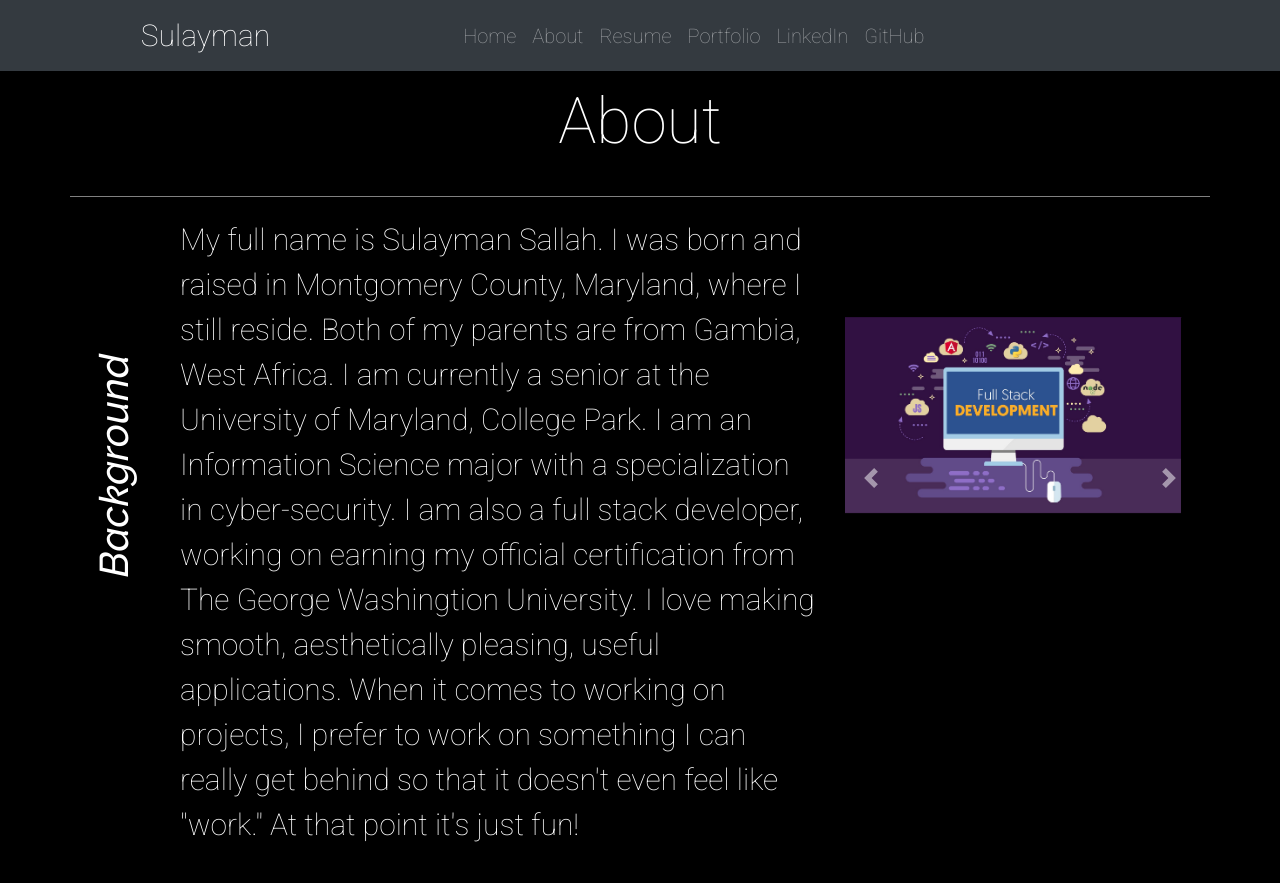
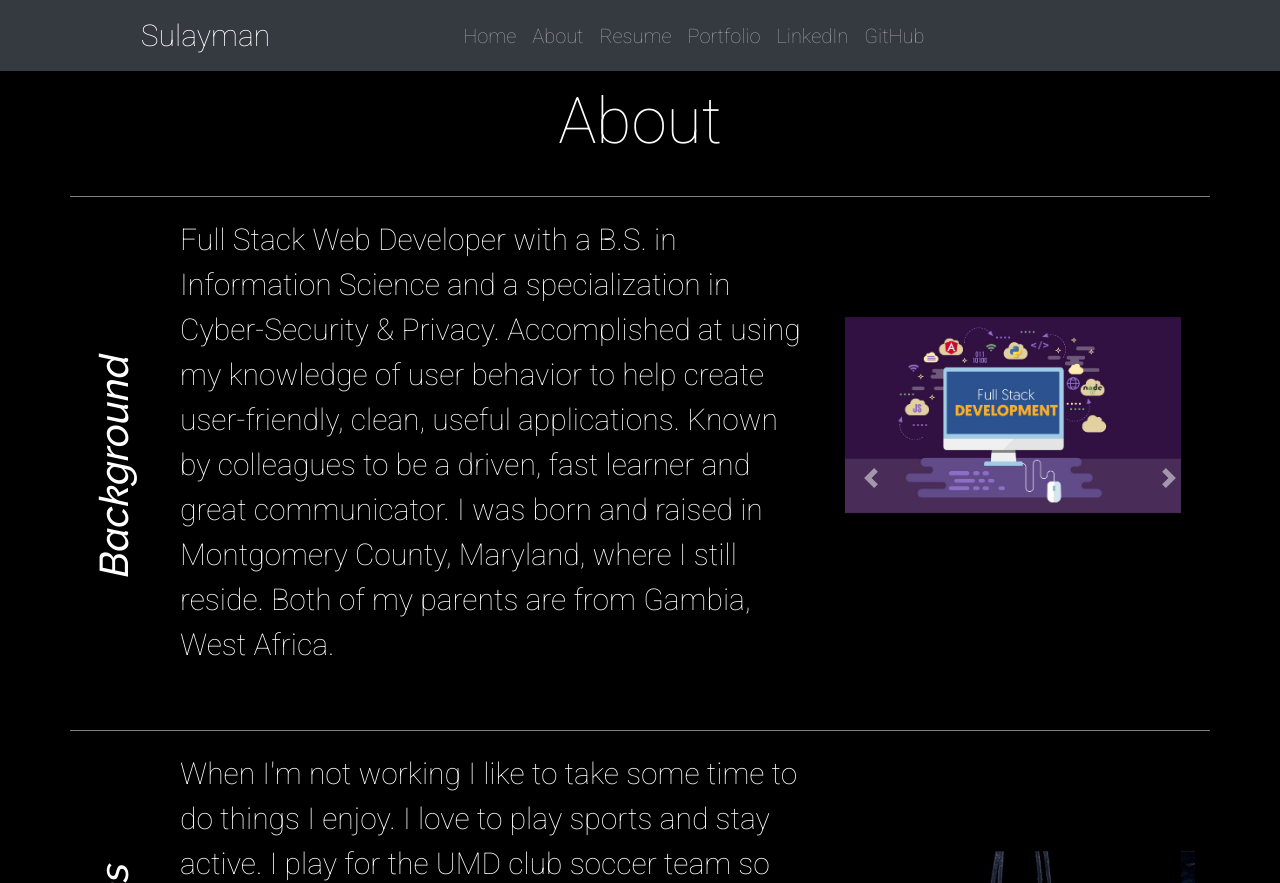
Before and after one commit to Saulstice/SolPortfolio, a plain HTML site: page html/about.html in a window 1280 px wide. Shown: the top 883 px of the page. Drawn offline with nearby package versions, Linux system fonts and the light colour scheme; files whose address does not match are found by name.

Commit message:
Fixed typos

```diff
--- a/html/about.html
+++ b/html/about.html
@@ -33,7 +33,7 @@
                 </li>
                 <li class="nav-item">
                     <a class="nav-link" href="../saulResume.pdf" target="_blank">Resume</a>
-                  </li>
+                </li>
                 <li class="nav-item">
                     <a class="nav-link" href="portfolio.html">Portfolio</a>
                 </li>
@@ -63,13 +63,11 @@
                 <h1>Background</h1>
             </div>
             <div class="col-md-7 col-sm-12">
-                My full name is Sulayman Sallah. I was born and raised in Montgomery County, Maryland, where I still
-                reside. Both of my parents are from Gambia, West Africa. I am currently a senior at the University
-                of Maryland, College Park. I am an Information Science major with a specialization
-                in cyber-security. I am also a full stack developer, working on earning my official certification from
-                The George Washingtion University. I love making smooth, aesthetically pleasing, useful applications. When
-                it comes to working on projects, I prefer to work on something I can really get behind
-                so that it doesn't even feel like "work." At that point it's just fun!
+                Full Stack Web Developer with a B.S. in Information Science and a specialization in
+                Cyber-Security & Privacy. Accomplished at using my knowledge of user behavior to help create
+                user-friendly, clean, useful applications. Known by colleagues to be a driven, fast learner and great communicator.
+                I was born and raised in Montgomery County, Maryland, where I still
+                reside. Both of my parents are from Gambia, West Africa.
                 <hr>
             </div>
             <div class="col-md-8 col-sm-12 col-lg-4 carousel">
@@ -110,7 +108,8 @@
                 When I'm not working I like to take some time to do things I enjoy. I love to play sports and stay
                 active.
                 I play for the UMD club soccer team so during school I attend practices a couple times a week. Outside
-                of school I play pick-up with friends. I also do club boxing, and play pick-up volleyball. Due to COVID I have
+                of school I play pick-up with friends. I also do club boxing, and play pick-up volleyball. Due to COVID
+                I have
                 also started hiking and playing tennis - activites I can enjoy while social-distancing. When it
                 comes to
                 entertainment I love to listen to history podcasts (check-out Dan Carlin) and stream my favorite shows.
```
Also changed, not shown: html/portfolio.html (+10 -6 lines), 1 other file.
